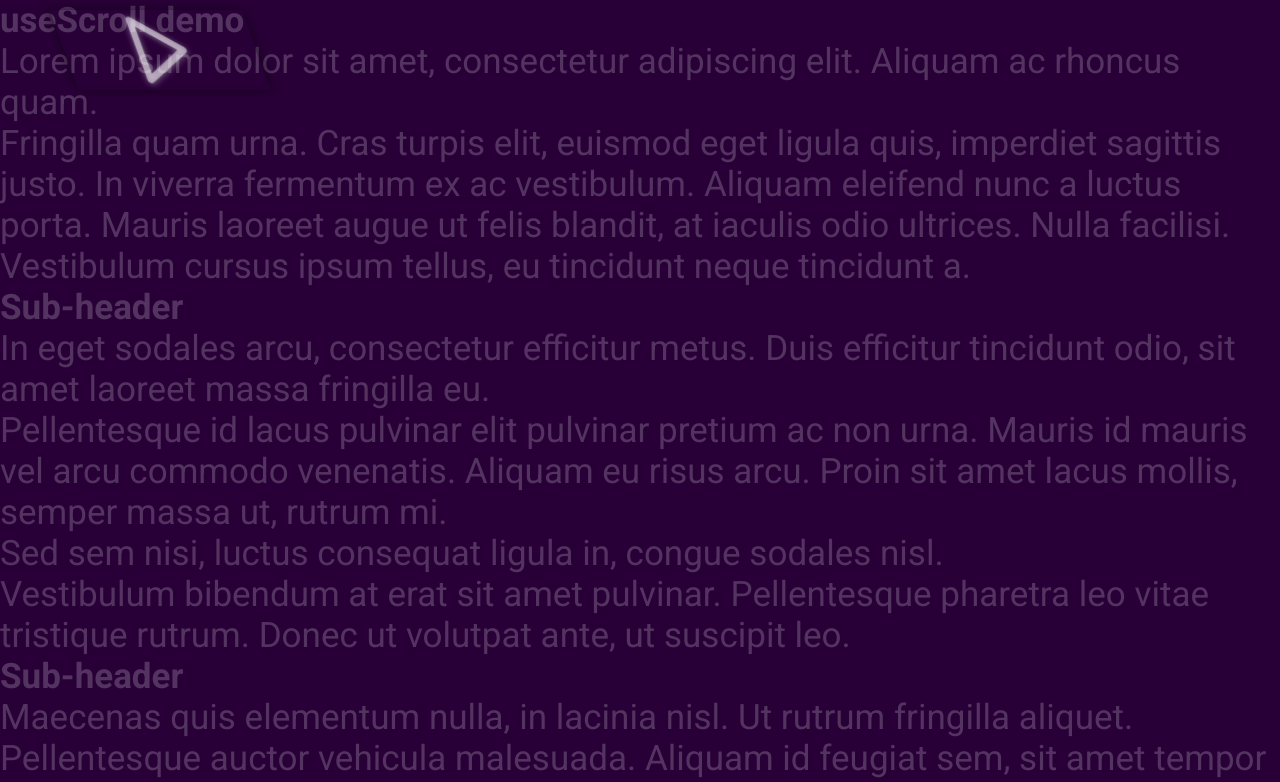
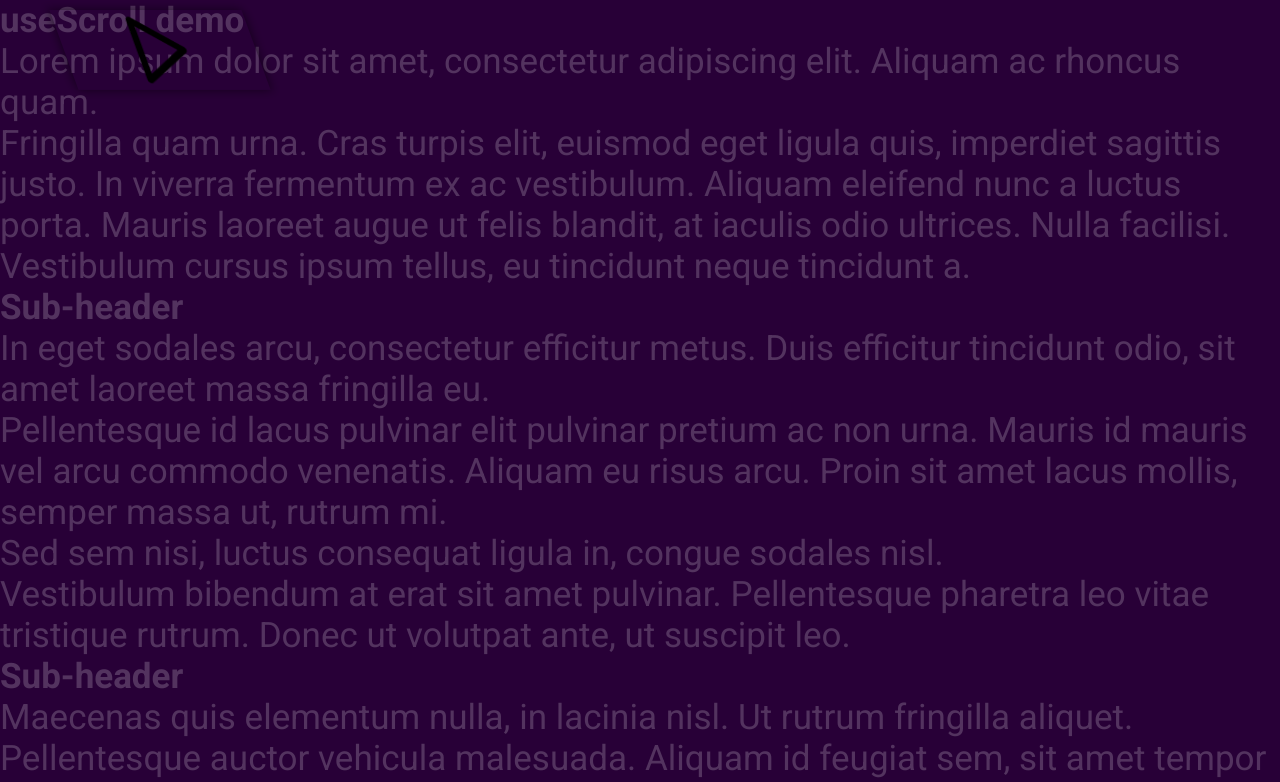
Before and after one commit to lorenzoaniel/portfolio-v5, a React (Vite) app: page / in a window 1280 px wide. Shown: the top 782 px of the page. Built offline with nearby package versions, Linux system fonts and the light colour scheme.

Commit message:
Update ButtonNavbarMenu.tsx

```diff
--- a/src/components/Button/ButtonNavbarMenu.tsx
+++ b/src/components/Button/ButtonNavbarMenu.tsx
@@ -42,8 +42,8 @@ const Main = styled(motion.button)`
 const ArrowStyle = {
 	height: "100%",
 	width: "100%",
-	fill: "var(--glass-white-medium)",
-	filter: "drop-shadow(0 0.1rem 0.3rem rgba(255, 255, 255, 0.8))",
+	fill: "var(--palette-color-darkest)",
+	filter: "drop-shadow(0 0.1rem 0.5rem var(--palette-color-dark)",
 };
 
 export default ButtonNavbarLogo;
```
